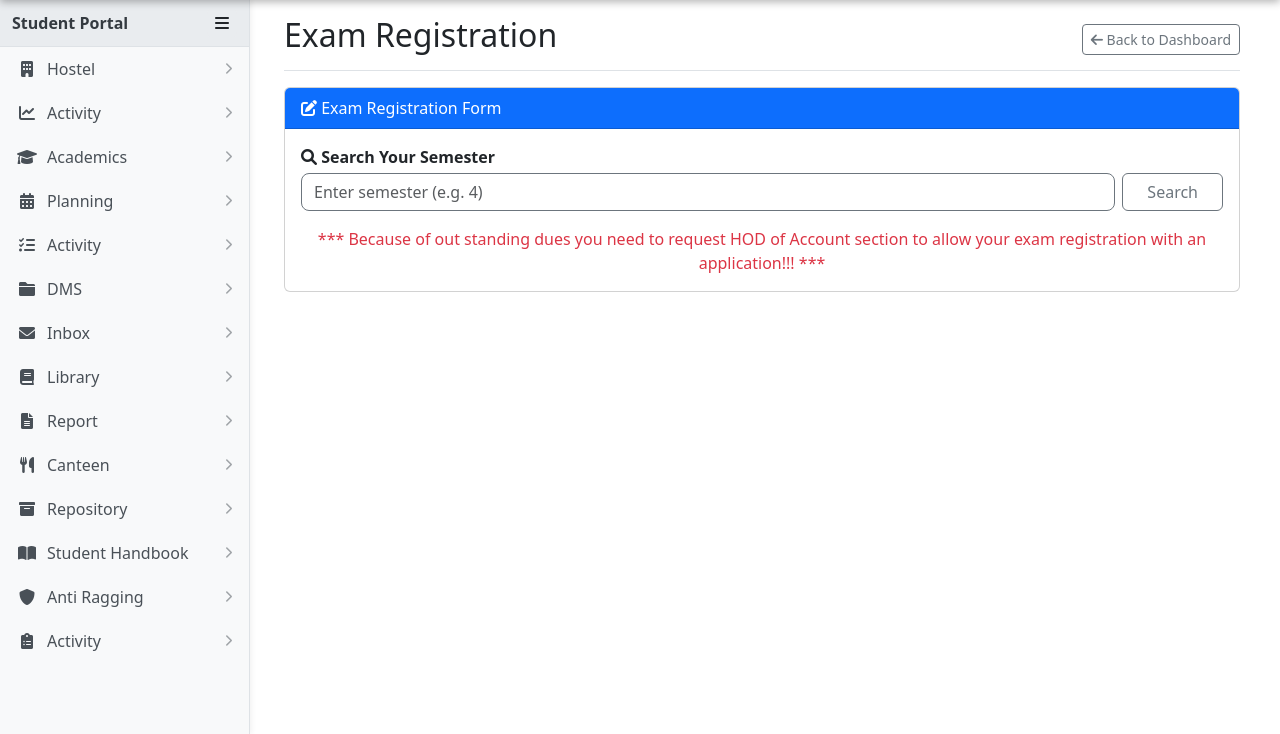
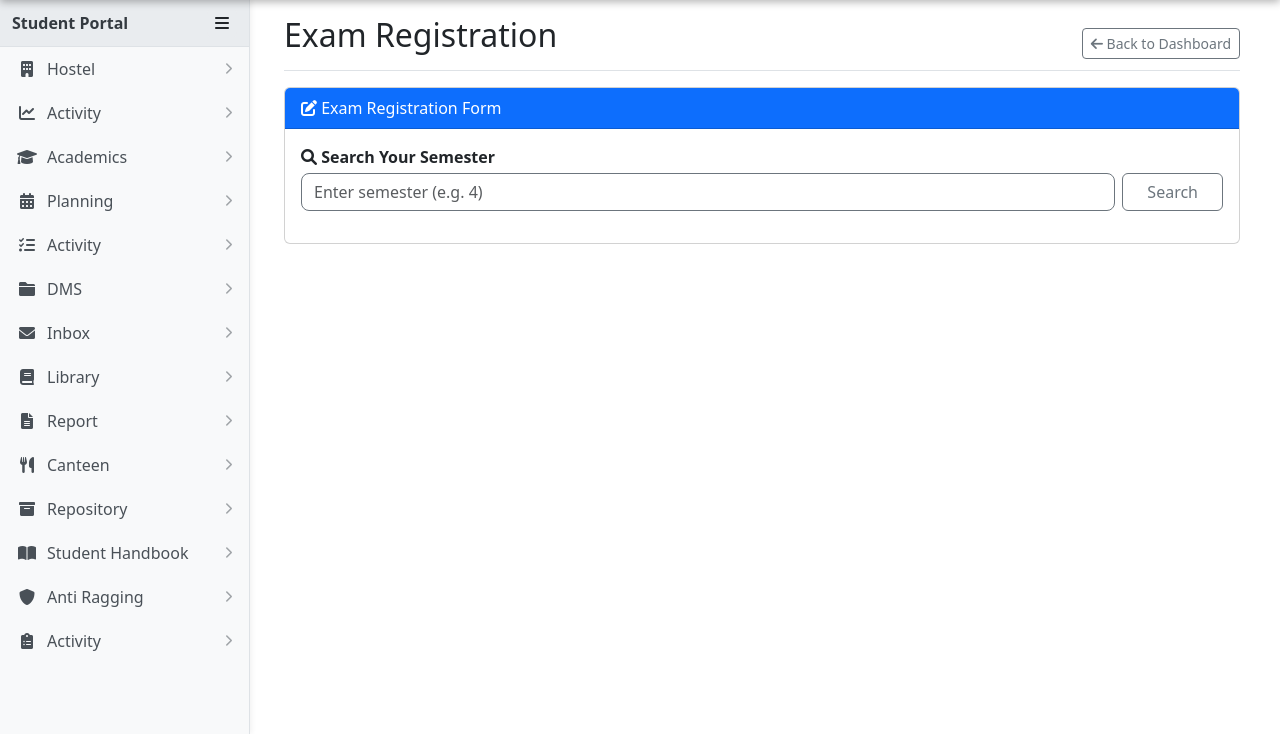
Before and after one commit to subhasis-sahoo/final_project, a PHP site: page /exam_registration.php in a window 1280 px wide. Shown: the part 66-800 px from the top of the page. Run offline with PHP 8.4, Linux system fonts and the light colour scheme.

Commit message:
add small change in exam_registration.php file

```diff
--- a/exam_registration.php
+++ b/exam_registration.php
@@ -5,10 +5,10 @@ include_once 'index.php';
 ?>
 
 <!-- Main Content -->
-<div class="col-md-9 col-lg-10 ml-sm-auto px-4 exam-registration-container">
+<div class="container-fluid mt-3 mx-0 px-4 exam-registration-container">
     <!-- Page Header -->
-    <div class="d-flex justify-content-between flex-wrap flex-md-nowrap align-items-center pt-3 pb-2 mb-3 border-bottom">
-        <h2>Exam Registration</h2>
+    <div class="d-flex justify-content-between flex-wrap flex-md-nowrap align-items-center mb-3 border-bottom">
+        <h2 class="mb-3">Exam Registration</h2>
         <div class="btn-toolbar mb-2 mb-md-0">
             <a href="dashboard.php" class="btn btn-sm btn-outline-secondary">
                 <i class="fas fa-arrow-left"></i> Back to Dashboard
@@ -44,12 +44,17 @@ include_once 'index.php';
                 <p class="mt-2">Loading subjects...</p>
             </div>
 
+            <!-- Message for students for their dues -->
+            <div id="warningBox" class="text-danger d-none">
+                <i class="fas fa-exclamation-triangle"></i> <span class="fw-bold" id="warning-msg" style="font-size: .85rem;">Note: Because of out standing dues you need to request HOD of Account section to allow your exam registration with an application!!!</span>
+            </div>
+
             <!-- No subjects found message (initially hidden) -->
             <div id="noSubjectsFound" class="alert alert-warning d-none" role="alert">
                 <i class="fas fa-exclamation-triangle"></i> No subjects found for the specified semester.
             </div>
 
-            <form id="registrationForm" class="d-none mb-3" action="test.php" method="post">
+            <form id="registrationForm" class="d-none my-1" action="test.php" method="post">
                 <!-- Subject selection table for exam registration -->
                 <div class="table-responsive form-group">
                     <table class="table table-hover table-bordered border-secondary rounded-3">
@@ -71,20 +76,19 @@ include_once 'index.php';
                 <div class="form-group">
                     <div class="custom-control custom-checkbox">
                         <input type="checkbox" class="custom-control-input" id="declaration" required>
-                        <label class="custom-control-label" for="declaration">
+                        <label class="custom-control-label fw-medium" for="declaration" style="font-size: .9rem;">
                             I hereby declare that all the information provided is correct and I agree to the <a href="#" class="text-decoration-none fw-medium">terms and conditions</a>
                         </label>
                     </div>
                 </div>
 
-                <div class="form-group mt-3 d-flex gap-2">
+                <div class="form-group mt-2 d-flex gap-2">
                     <input type="submit" value="Register" id="registerButton" class="btn btn-success px-3" disabled></input>
                     <a href="dashboard.php" class="btn btn-secondary px-3">Cancel</a>
                 </div>
             </form>
 
-            <!-- Message for students for their dues -->
-            <div id="message" class="fs-6 mb-0 text-danger text-center fw-medium">*** Because of out standing dues you need to request HOD of Account section to allow your exam registration with an application!!! ***</div>
+
         </div>
     </div>
 </div>
--- a/scripts/exam_registration.js
+++ b/scripts/exam_registration.js
@@ -1,14 +1,35 @@
 // Exam Registration Page JavaScript
+
+const sidebarToggle = document.getElementById('sidebarToggle');
+const body = document.body;
+const examRegistrationContainer = document.querySelector(".exam-registration-container")
+
 const searchButton = document.getElementById("searchButton");
 const semesterSearch = document.getElementById("semesterSearch");
 const loadingIndicator = document.getElementById("loadingIndicator");
+const warningBox = document.getElementById('warningBox');
 const noSubjectsFound = document.getElementById('noSubjectsFound');
 const registrationForm = document.getElementById('registrationForm');
 const declaration = document.getElementById('declaration');
 const registerButton = document.getElementById('registerButton');
 
 
-// const checkedSubjectList = [];
+// Toggle sidebar on button click
+// if (sidebarToggle) {
+sidebarToggle.addEventListener('click', function () {
+
+    // console.log("hello")
+    if (examRegistrationContainer.classList.contains('exam-registration-container')) {
+        examRegistrationContainer.classList.remove('exam-registration-container');
+        examRegistrationContainer.classList.add('toggled-exam-registration-container');
+    } else {
+        examRegistrationContainer.classList.add('exam-registration-container');
+        examRegistrationContainer.classList.remove('toggled-exam-registration-container');
+    }
+
+});
+// }
+
 
 // Sample subject data for different semesters
 const subjectsData = {
@@ -182,6 +203,7 @@ searchButton.addEventListener("click", function () {
 
     // Hide previous results
     registrationForm.classList.add('d-none');
+    warningBox.classList.add('d-none');
     noSubjectsFound.classList.add('d-none');
 
     // Showing loding indicator
@@ -194,6 +216,9 @@ searchButton.addEventListener("click", function () {
 
         // Checking if semester is valid or not
         if (subjectsData[semester]) {
+            // Showing warning message
+            warningBox.classList.remove('d-none');
+
             // generate subject list with checkboxes inside table body
             generateSubjectList(subjectsData[semester]);
 
@@ -224,7 +249,7 @@ function generateSubjectList(subjects) {
             <td class="fw-medium p-2 text-center" style="font-size: .8rem;">${subject.registration_date}</td>
             <td class="fw-medium p-2 text-center" style="font-size: .8rem;">
                 <div class="custom-control custom-checkbox">
-                    <input type="checkbox" class="custom-control-input subject-checkbox w-100 h-100" value="${subject.subject}" id="subject${subject.sl}">
+                    <input type="checkbox" class="custom-control-input subject-checkbox w-100 h-100">
                 </div>
             </td>
         </tr>
@@ -258,17 +283,17 @@ document.getElementById('registrationForm').addEventListener('submit', function
     const checkedSubjectList = [];
     const semester = semesterSearch.value.trim();
 
-    document.querySelectorAll('.subject-checkbox:checked').forEach((ele) => {
-        const checkedBoxValue = document.getElementById(`${ele.id}`).value;
-        checkedSubjectList.push(subjectsData[semester].filter((subject) => {
-            return subject.subject === checkedBoxValue;
-        }));
-    });
+    // document.querySelectorAll('.subject-checkbox:checked').forEach((ele) => {
+    //     const checkedBoxValue = document.getElementById(`${ele.id}`).value;
+    //     checkedSubjectList.push(subjectsData[semester].filter((subject) => {
+    //         return subject.subject === checkedBoxValue;
+    //     }));
+    // });
 
-    console.log(checkedSubjectList);
+    // console.log(checkedSubjectList);
 
     // checkedSubjectList =
 
     alert("Your form is submited successfully.")
-    // window.location = "test.php";
+    window.location = "registration_card.php";
 });
```
